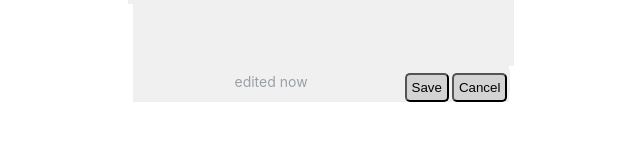
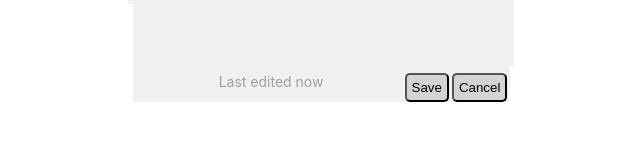
Before and after one commit to suhaga15/not-google-keep, a React (Create React App) app: page / in a window 1280 px wide. Both pictures are taken after a click on the element "Take a note...". Shown: the part 505-646 px from the top of the page, without its empty margins (319-959 px from the left). Built offline with nearby package versions, Linux system fonts and the light colour scheme.

Commit message:
All basic features complete

```diff
--- a/src/App.js
+++ b/src/App.js
@@ -8,7 +8,8 @@ import Input from './components/NoteInput/input';
   {
     title,
     body,
-    editedAt
+    editedAt,
+    id
   }
 */
 
@@ -17,13 +18,10 @@ function App() {
   const [pinned, addPinned] = useState([]);
 
   const addNewNote = (newNote, pinned) => {
-    let newNoteFlag = notes.filter((note) => {
-      if(note.id === newNote.id) {
-        return note;
-      }
+    let newNotesArray = notes.filter((note) => {
+      return note.id!==newNote.id
     });
-    console.log(newNoteFlag);
-    const temp = [...notes, newNote];
+    const temp = [...newNotesArray, newNote];
     if(!pinned) {
       addNote(temp);
     } else {
@@ -37,13 +35,12 @@ function App() {
     });
     addNote(newArray);
   }
-  console.log(notes);
+
   return (
     <div className="App">
       <h1 className="main-title">
         Not Keep
       </h1>
-
       <Popup trigger={
         <div className="new-note">
           Take a note...
@@ -53,7 +50,7 @@ function App() {
           close=><Input close={close} addNote={addNewNote} />
         }
       </Popup>
-        <br />
+      <br />
       {
         pinned.length!==0 &&
         <>
@@ -64,18 +61,14 @@ function App() {
           <div className="separator"></div>
         </>
       }
-
       {
         notes.length!==0 ?
         <div className="cards">
-          {/* <Card /> */}
           {
             notes.map((note) => {
               return(
               <Card
                 key={note.id}
-                // title={note.title}
-                // body={note.body}
                 note={note}
                 addNote={addNewNote}
                 deleteNote={deleteNote} />)
--- a/src/components/NoteInput/input.js
+++ b/src/components/NoteInput/input.js
@@ -15,6 +15,18 @@ function Input ({oldNote, close, addNote, deleteNote}) {
         }
     }, [])
 
+    const formatDate = () => {
+        if(oldNote) {
+            let date = oldNote.editedAt.getDate();
+            let month = oldNote.editedAt.getMonth() + 1;
+            let year = oldNote.editedAt.getFullYear();
+            let hour = oldNote.editedAt.getHours();
+            let minutes = oldNote.editedAt.getMinutes();
+            let finalDate = date + "/" + month + "/" + year + " at " + hour + ":" + minutes;
+            return finalDate;
+        }
+    }
+
     const handleSave = () => {
         if(title==="" && body==="") {
             alert("Enter content in the note to save");
@@ -24,9 +36,8 @@ function Input ({oldNote, close, addNote, deleteNote}) {
             title: title,
             body: body,
             editedAt: new Date(),
-            id: uuid()
+            id: oldNote ? oldNote.id : uuid()
         }
-        console.log(temp);
         addNote(temp, false);
         close();
     }
@@ -60,14 +71,16 @@ function Input ({oldNote, close, addNote, deleteNote}) {
                 <textarea className="note-input" type="text" value={body} placeholder="Take a note..."  onChange={(e) => {changeBody(e)}} />
                 <div className="modal-footer">
                     {
-                        // editedAt ?
-                        // <>Last edited at {editedAt}</>
-                        // :
-                        // <>Last edited at now</>
+                        oldNote!==undefined ?
+                        <>Last edited on {formatDate()}</>
+                        :
+                        <>Last edited now</>
                     }
-                    edited now
-                    <button className="modal-function" style={{float:"right"}} onClick={close}>Cancel</button>
-                    <button className="modal-function" style={{float:"right"}} onClick={handleSave}>Save</button>
+                    <div style={{float:"right"}}>
+                        <button className="modal-function" onClick={handleSave}>Save</button>
+                        <button className="modal-function" onClick={close}>Cancel</button>
+                    </div>
+
                 </div>
             </div>
         </div>
```
Also changed, not shown: src/components/Card/card.js (+1 -8 lines).
